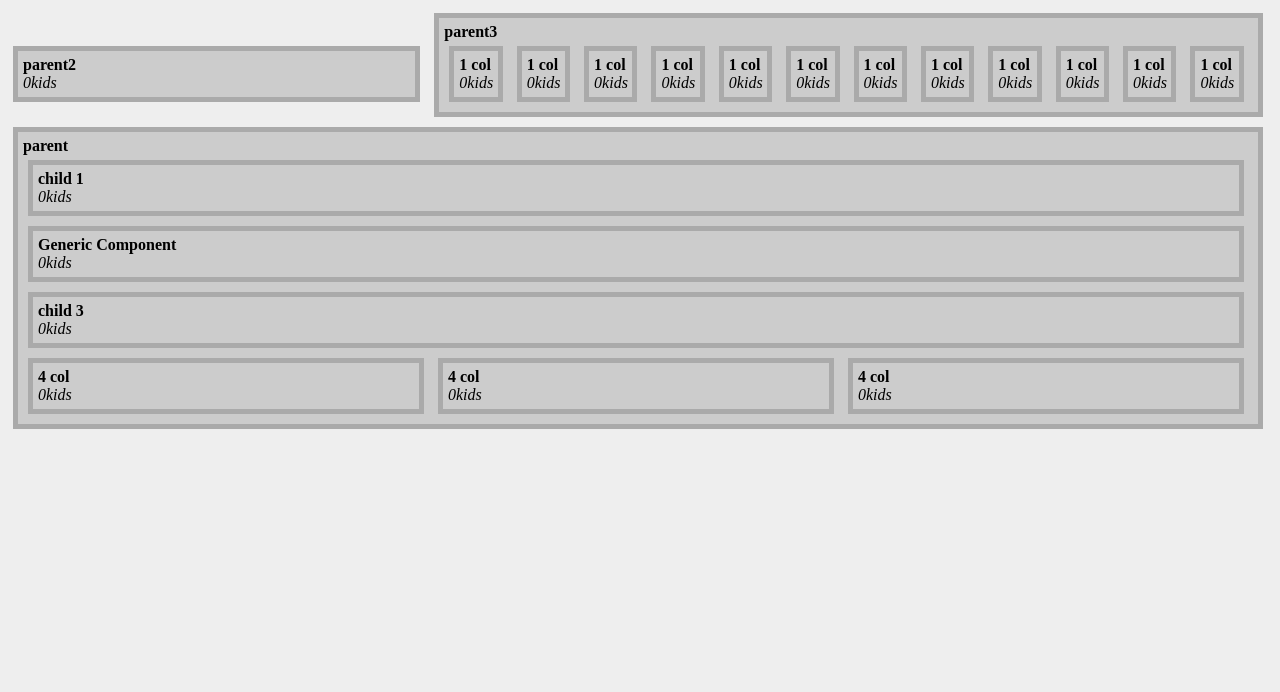
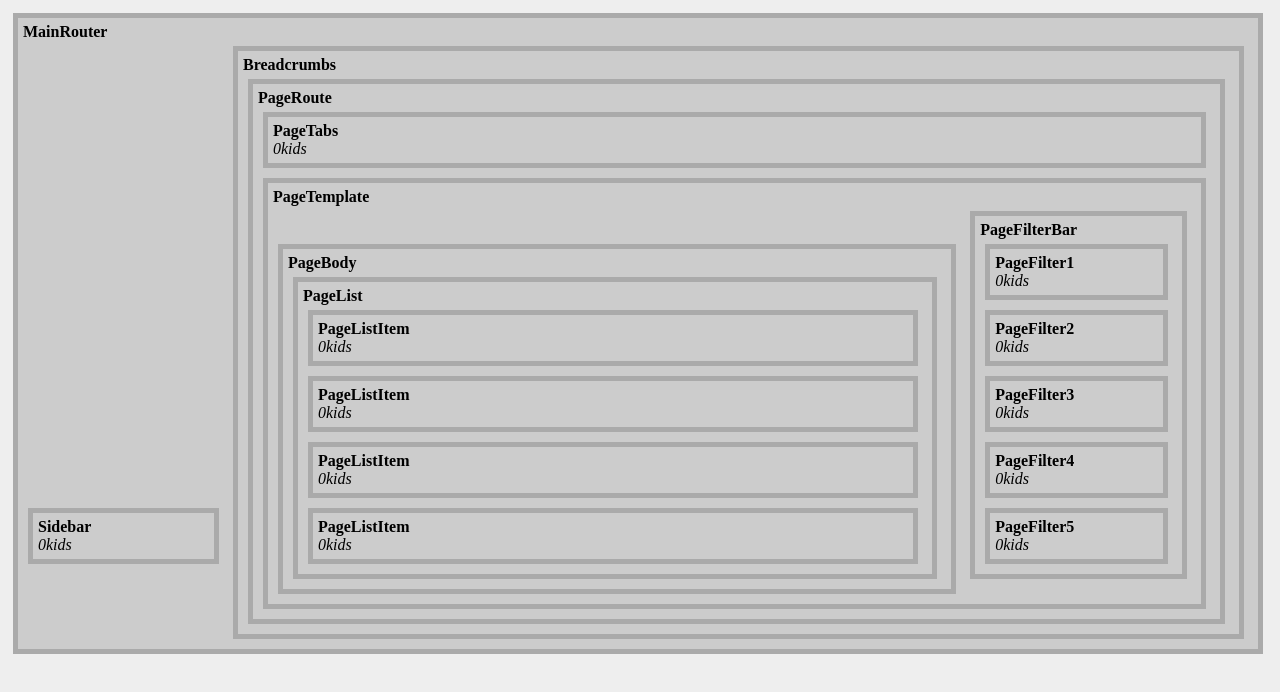
Before and after one commit to aaron-peloquin/wireframer, a plain HTML site: page index.html in a window 1280 px wide. Drawn offline with Linux system fonts and the light colour scheme.

Commit message:
more realistic example

```diff
--- a/index.html
+++ b/index.html
@@ -3,28 +3,30 @@
     <script src="./Component.js"></script>
   </head>
   <body>
-      <wf-c component="parent2" size="4"></wf-c>
-      <wf-c component="parent3" size="8">
-          <wf-c component="1 col" size="1"></wf-c>
-          <wf-c component="1 col" size="1"></wf-c>
-          <wf-c component="1 col" size="1"></wf-c>
-          <wf-c component="1 col" size="1"></wf-c>
-          <wf-c component="1 col" size="1"></wf-c>
-          <wf-c component="1 col" size="1"></wf-c>
-          <wf-c component="1 col" size="1"></wf-c>
-          <wf-c component="1 col" size="1"></wf-c>
-          <wf-c component="1 col" size="1"></wf-c>
-          <wf-c component="1 col" size="1"></wf-c>
-          <wf-c component="1 col" size="1"></wf-c>
-          <wf-c component="1 col" size="1"></wf-c>
+    <wf-c component="MainRouter">
+      <wf-c component="Sidebar" size="2"></wf-c>
+      <wf-c component="Breadcrumbs" size="10">
+        <wf-c component="PageRoute">
+          <wf-c component="PageTabs" size="12"></wf-c>
+          <wf-c component="PageTemplate">
+            <wf-c component="PageBody" size="9">
+              <wf-c component="PageList">
+                <wf-c component="PageListItem"></wf-c>
+                <wf-c component="PageListItem"></wf-c>
+                <wf-c component="PageListItem"></wf-c>
+                <wf-c component="PageListItem"></wf-c>
+              </wf-c>
+            </wf-c>
+            <wf-c component="PageFilterBar" size="3">
+              <wf-c component="PageFilter1"></wf-c>
+              <wf-c component="PageFilter2"></wf-c>
+              <wf-c component="PageFilter3"></wf-c>
+              <wf-c component="PageFilter4"></wf-c>
+              <wf-c component="PageFilter5"></wf-c>
+            </wf-c>
         </wf-c>
-      <wf-c component="parent">
-        <wf-c component="child 1"></wf-c>
-        <wf-c></wf-c>
-        <wf-c component="child 3"></wf-c>
-        <wf-c component="4 col" size="4"></wf-c>
-        <wf-c component="4 col" size="4"></wf-c>
-        <wf-c component="4 col" size="4"></wf-c>
+      </wf-c>
+      </wf-c>
     </wf-c>
   </body>
 </html>
```
